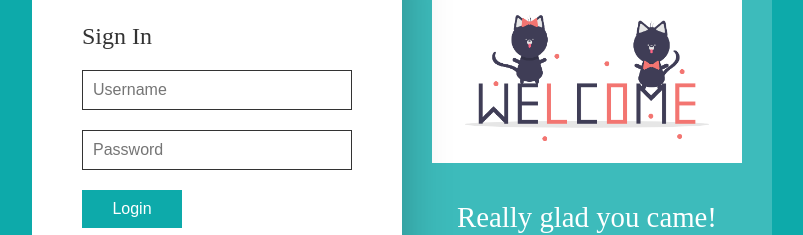
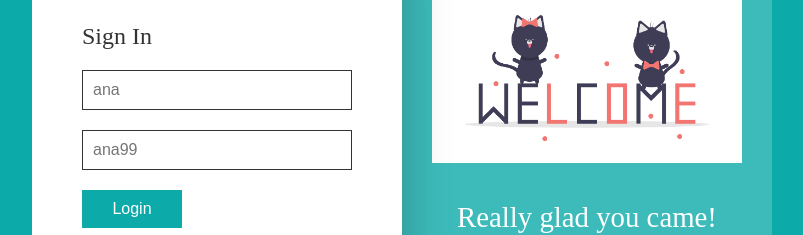
Before and after one commit to RBRuthie/Springboard_VideoApp, a React (Create React App) app: page /reg_login in a window 1280 px wide. Shown: the part 239-474 px from the top of the page, without its empty margins (238-1041 px from the left). Built offline with nearby package versions, Linux system fonts and the light colour scheme.

Commit message:
Update Reg_Login.jsx

```diff
--- a/src/routes/Reg_Login.jsx
+++ b/src/routes/Reg_Login.jsx
@@ -158,11 +158,11 @@ const [invalidCredentials, setInvalidCredentials] = useState(false)
 
                         <h3>Sign In</h3>
 
-                        <input type="text" placeholder="Username" value={values.name} onChange={handleNameChange} />
+                        <input type="text" placeholder="ana" value={values.name} onChange={handleNameChange} />
                         {invalidFields.name && <span>Required</span>}
                         {invalidCredentials && <span className="invalid-credentials">Invalid credentials.</span>}
 
-                        <input type="password" placeholder="Password" autoComplete="on" value={values.password} onChange={handlePasswordChange} />
+                        <input type="password" placeholder="ana99" autoComplete="on" value={values.password} onChange={handlePasswordChange} />
                         {invalidFields.password && <span>Required</span>}
                         {invalidCredentials && <span className="invalid-credentials">Invalid Credentials</span>}
 
```
